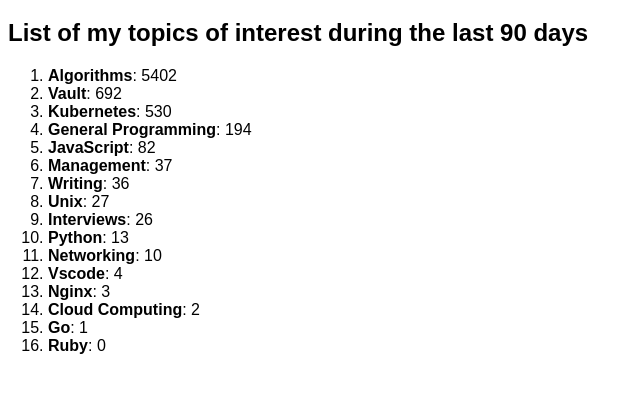
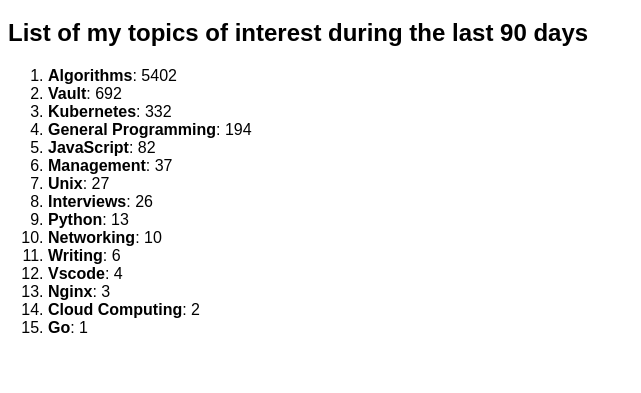
Before and after one commit to nobitagit/knowledge, a plain HTML site: page index.html in a window 1280 px wide. Shown: the part 61-454 px from the top of the page, without its empty margins (0-641 px from the left). Drawn offline with Linux system fonts and the light colour scheme.

Commit message:
deploy: 9bb9e0f25eaef01a8b2948a0da55c54f90fdde56

```diff
--- a/index.html
+++ b/index.html
@@ -20,15 +20,13 @@
 
     <li><strong>Vault</strong>: 692</li>
 
-    <li><strong>Kubernetes</strong>: 530</li>
+    <li><strong>Kubernetes</strong>: 332</li>
 
     <li><strong>General Programming</strong>: 194</li>
 
     <li><strong>JavaScript</strong>: 82</li>
 
     <li><strong>Management</strong>: 37</li>
-
-    <li><strong>Writing</strong>: 36</li>
 
     <li><strong>Unix</strong>: 27</li>
 
@@ -38,6 +36,8 @@
 
     <li><strong>Networking</strong>: 10</li>
 
+    <li><strong>Writing</strong>: 6</li>
+
     <li><strong>Vscode</strong>: 4</li>
 
     <li><strong>Nginx</strong>: 3</li>
@@ -46,8 +46,6 @@
 
     <li><strong>Go</strong>: 1</li>
 
-    <li><strong>Ruby</strong>: 0</li>
-
   </ol>
 </body>
 
```
